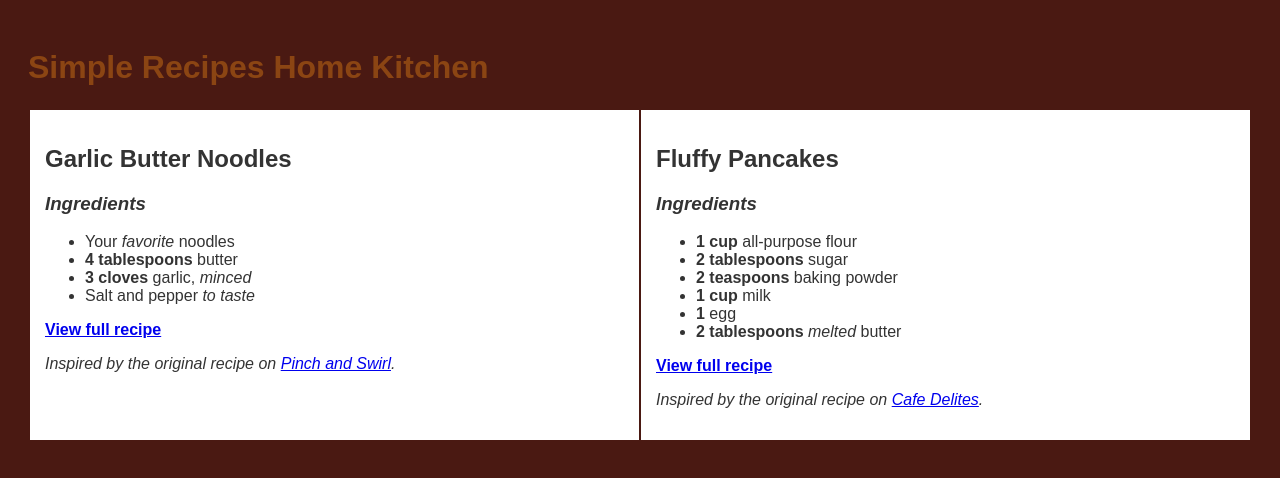
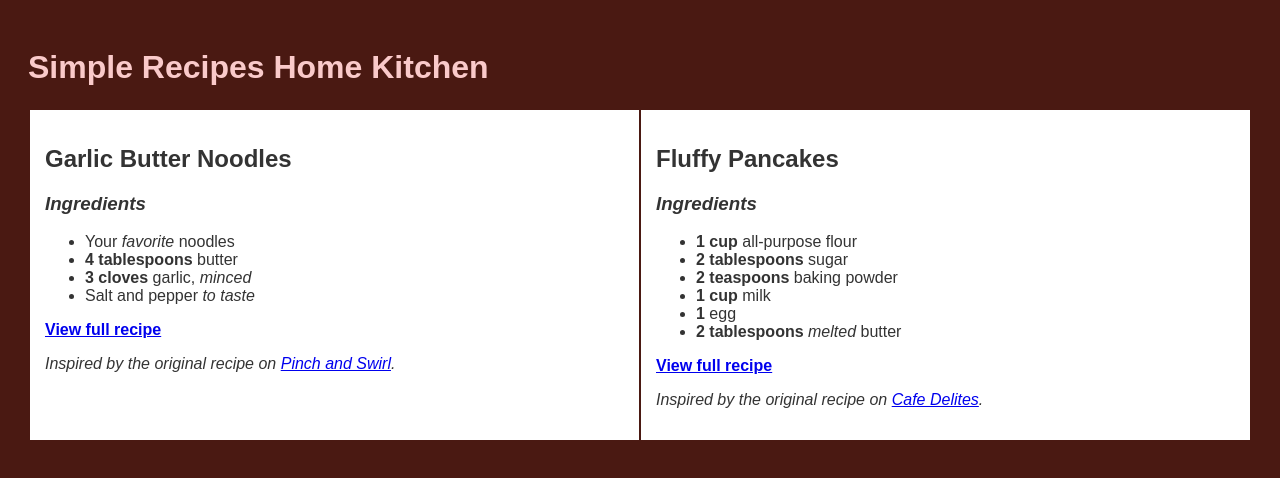
Before and after one commit to serenemultani/serenemultani.github.io, a plain HTML site: page index.html in a window 1280 px wide. Drawn offline with Linux system fonts and the light colour scheme.

Commit message:
Update index.html

```diff
--- a/index.html
+++ b/index.html
@@ -11,7 +11,7 @@
     }
     h1 {
       font-weight: bold;
-      color: #8b4513;
+      color: #FACACA;
     }
     h2 {
       font-weight: bold;
```
